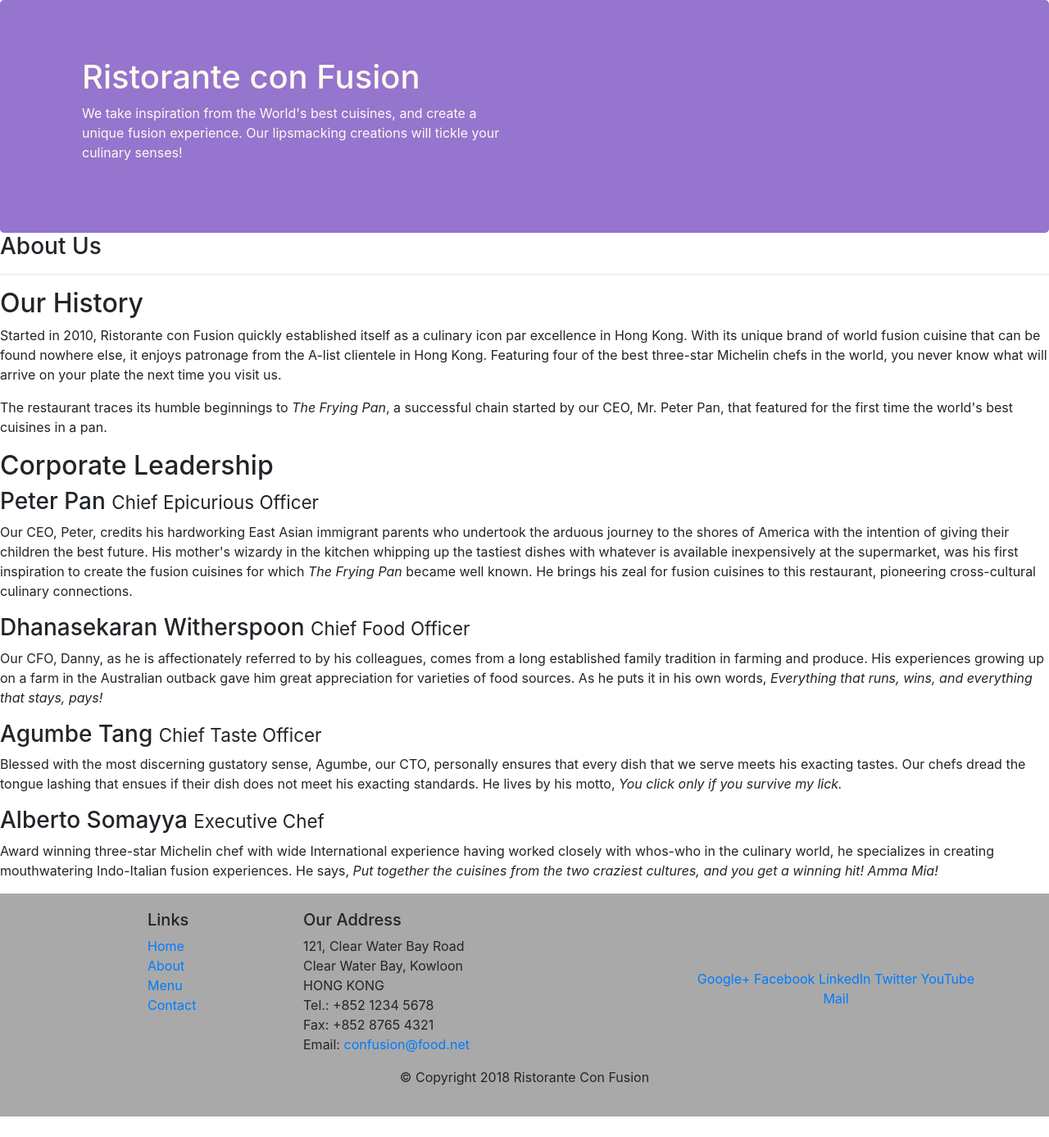
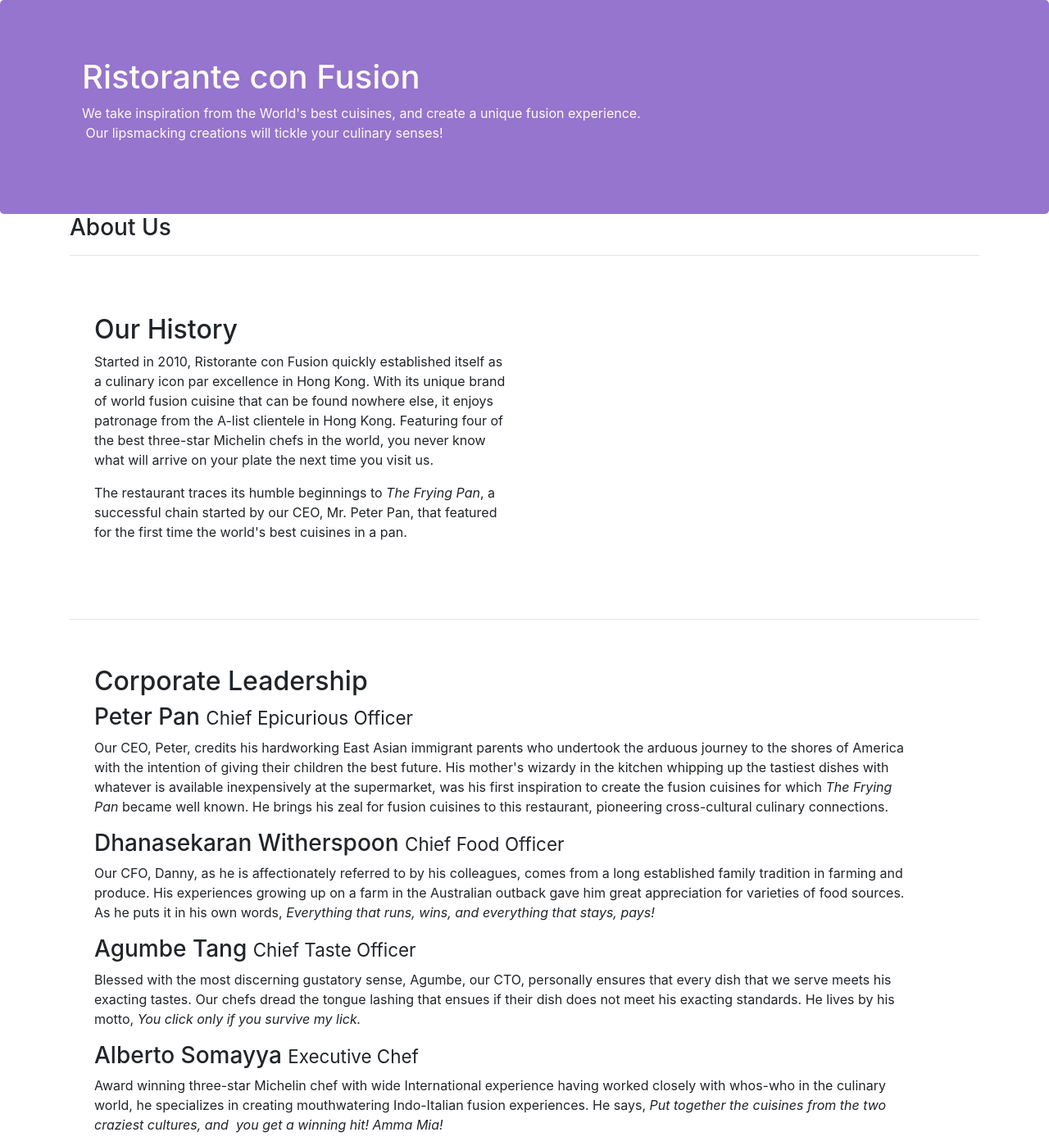
Before and after one commit to akarshansonkar/RESTAURANT-COURSERA-, a website: page aboutus.html in a window 1280 px wide. Shown: the top 1387 px of the page at 82% size. Before the commit the page ends 1362 px from the top, so only its background shows below. Drawn offline with nearby package versions, Linux system fonts and the light colour scheme.

Commit message:
assignment-1 completed

```diff
--- a/aboutus.html
+++ b/aboutus.html
@@ -17,10 +17,10 @@
 
     <header class="jumbotron">
         <div class="container">
-            <div class="row row-header">
-                <div class="col-12 col-sm-6">
+            <div  class="col-11 col-sm-7 col-md-3 col-lg-8">
+                <div class=" align-item-center">
                     <h1>Ristorante con Fusion</h1>
-                    <p>We take inspiration from the World's best cuisines, and create a unique fusion experience. Our lipsmacking creations will tickle your culinary senses!</p>
+                    <p>We take inspiration from the World's best cuisines, and create a unique fusion experience. &nbsp;Our&nbsp;lipsmacking creations will tickle your culinary senses!</p>
                 </div>
                 <div class="col-12 col-sm">
                 </div>
@@ -28,7 +28,7 @@
         </div>
     </header>
 
-    <div>
+    <div class="container">
         <div>
             <div>
                <h3>About Us</h3>
@@ -36,8 +36,8 @@
             </div>
         </div>
 
-        <div>
-            <div>
+        <div class="container space" style="border-bottom: 1px solid grey; padding-bottom: 7%; border-bottom-color: #E4E4E4">
+            <div class="col-12 col-sm-6 ">
                 <h2>Our History</h2>
                 <p>Started in 2010, Ristorante con Fusion quickly established itself as a culinary icon par excellence in Hong Kong. With its unique brand of world fusion cuisine that can be found nowhere else, it enjoys patronage from the A-list clientele in Hong Kong.  Featuring four of the best three-star Michelin chefs in the world, you never know what will arrive on your plate the next time you visit us.</p>
                 <p>The restaurant traces its humble beginnings to <em>The Frying Pan</em>, a successful chain started by our CEO, Mr. Peter Pan, that featured for the first time the world's best cuisines in a pan.</p>
@@ -47,21 +47,22 @@
         </div>
 
 
-        <div>
-            <div>
+        <div class="container sp2 sp3">
+            <div class="col-auto"  >
                 <h2>Corporate Leadership</h2>
                 <h3>Peter Pan <small>Chief Epicurious Officer</small></h3>
-                <p>Our CEO, Peter, credits his hardworking East Asian immigrant parents who undertook the arduous journey to the shores of America with the intention of giving their children the best future. His mother's wizardy in the kitchen whipping up the tastiest dishes with whatever is available inexpensively at the supermarket, was his first inspiration to create the fusion cuisines for which <em>The Frying Pan</em> became well known. He brings his zeal for fusion cuisines to this restaurant, pioneering cross-cultural culinary connections.</p>
+                <p class="contain d-none d-sm-block">Our CEO, Peter, credits his hardworking East Asian immigrant parents who undertook the arduous journey to the shores of America with the intention of giving their children the best future. His mother's wizardy in the kitchen whipping up the tastiest dishes with whatever is available inexpensively at the supermarket, was his first inspiration to create the fusion cuisines for which <em>The Frying Pan</em> became well known. He brings his zeal for fusion cuisines to this restaurant, pioneering cross-cultural culinary connections.</p>
                 <h3>Dhanasekaran Witherspoon <small>Chief Food Officer</small></h3>
-                <p>Our CFO, Danny, as he is affectionately referred to by his colleagues, comes from a long established family tradition in farming and produce. His experiences growing up on a farm in the Australian outback gave him great appreciation for varieties of food sources. As he puts it in his own words, <em>Everything that runs, wins, and everything that stays, pays!</em></p>
+                <p class="contain d-none d-sm-block">Our CFO, Danny, as he is affectionately referred to by his colleagues, comes from a long established family tradition in farming and produce. His experiences growing up on a farm in the Australian outback gave him great appreciation for varieties of food sources. As he puts it in his own words, <em>Everything that runs, wins, and everything that stays, pays!</em></p>
                 <h3>Agumbe Tang <small>Chief Taste Officer</small></h3>
-                <p>Blessed with the most discerning gustatory sense, Agumbe, our CTO, personally ensures that every dish that we serve meets his exacting tastes. Our chefs dread the tongue lashing that ensues if their dish does not meet his exacting standards. He lives by his motto, <em>You click only if you survive my lick.</em></p>
+                <p class="contain d-none d-sm-block">Blessed with the most discerning gustatory sense, Agumbe, our CTO, personally ensures that every dish that we serve meets his exacting tastes. Our chefs dread the tongue lashing that ensues if their dish does not meet his exacting standards. He lives by his motto, <em>You click only if you survive my lick.</em></p>
                 <h3>Alberto Somayya <small>Executive Chef</small></h3>
-                <p>Award winning three-star Michelin chef with wide International experience having worked closely with whos-who in the culinary world, he specializes in creating mouthwatering Indo-Italian fusion experiences. He says, <em>Put together the cuisines from the two craziest cultures, and you get a winning hit! Amma Mia!</em></p>
+                <p class="contain d-none d-sm-block">Award winning three-star Michelin chef with wide International experience having worked closely with whos-who in the culinary world, he specializes in creating mouthwatering Indo-Italian fusion experiences. He says, <em>Put together the cuisines from the two craziest cultures, and &nbsp;you&nbsp;get a winning hit! Amma Mia!</em></p>
             </div>
        </div>
 
     </div>
+
 
     <footer class="footer">
         <div class="container">
--- a/css/style.css
+++ b/css/style.css
@@ -1,17 +1,15 @@
 .row-header {
     margin: 0px auto;
     padding: 0px auto;
+
 }
 
 .row-content {
-    margin: 0px auto;
-    padding: 50px 0px 50px 0px;
-    border-bottom: 1px ridge;
-    min-height: 400px;
+   padding-left: 10%
 }
 
 .footer {
-    background-color:darkgray;
+    background-color: #D0C4E8;
     margin: 0px auto;
     padding: 20px 0px 20px 0px;
 }
@@ -21,6 +19,7 @@
     margin: 0px auto;
     background: #9575CD;
     color: floralwhite;
+    width: 0px auto;
 }
 
 .address {
@@ -28,3 +27,21 @@
     margin: 0px;
     color: #0f0f0f;
 }
+.space {
+    padding-top: 5%;
+    border-top: 1px brown;
+}
+
+.sp2 {
+    border-top: 1px brown;
+    padding-top: 5%;
+
+}
+.contain {
+    padding-right: 52px;
+}
+
+.sp3 {
+
+    padding-bottom: 10%;
+}
```
